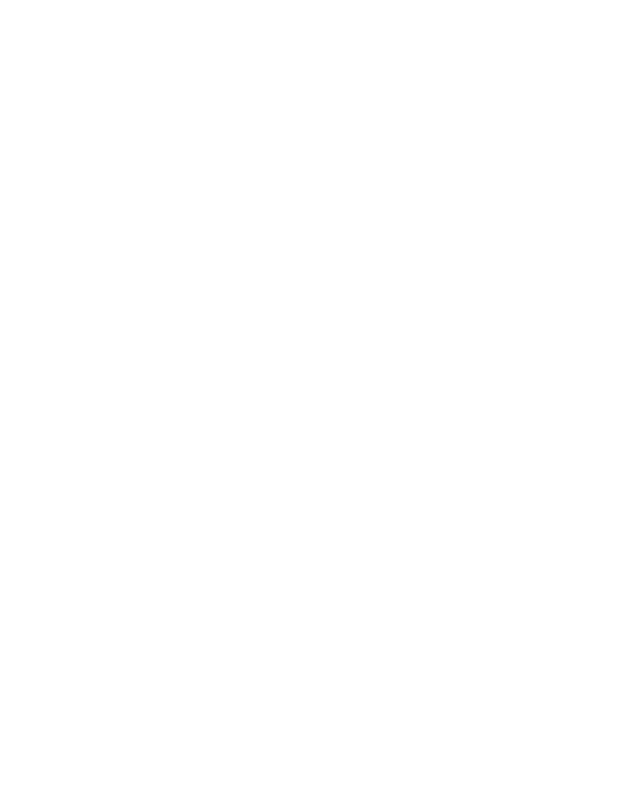
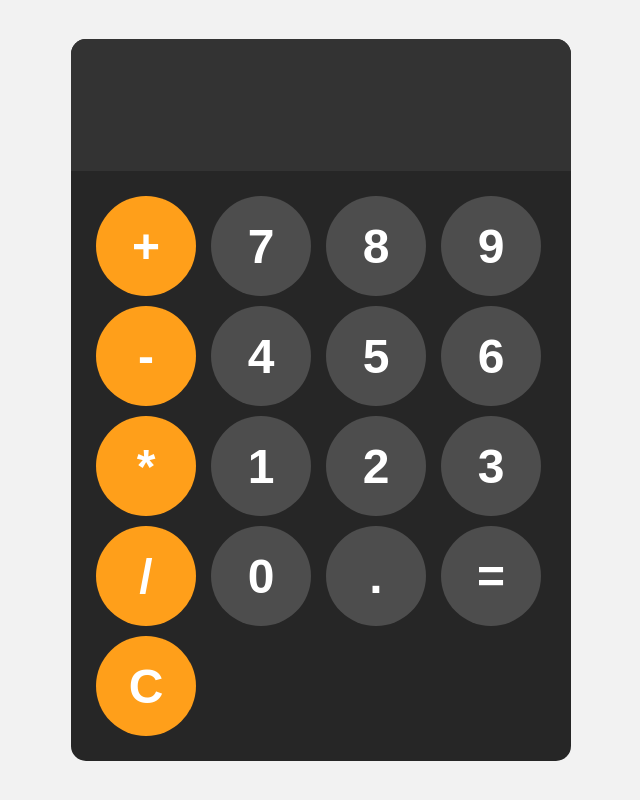
Before and after one commit to Nomskillet/JS-CAlculator, a plain HTML site: page index.html in a window 1280 px wide. Shown: the whole page, without its empty margins (319-959 px from the left). Drawn offline with Linux system fonts and the light colour scheme.

Commit message:
complete

```diff
--- a/index.html
+++ b/index.html
@@ -9,5 +9,28 @@
 </head>
 <body>
 
+    <div id="calculator">
+        <input id="display" readonly>
+        <div id="keys">
+            <button onclick="appendToDisplay('+')" class="operator-btn">+</button>
+            <button onclick="appendToDisplay('7')">7</button>
+            <button onclick="appendToDisplay('8')">8</button>
+            <button onclick="appendToDisplay('9')">9</button>
+            <button onclick="appendToDisplay('-')" class="operator-btn">-</button>
+            <button onclick="appendToDisplay('4')">4</button>
+            <button onclick="appendToDisplay('5')">5</button>
+            <button onclick="appendToDisplay('6')">6</button>
+            <button onclick="appendToDisplay('*')" class="operator-btn">*</button>
+            <button onclick="appendToDisplay('1')">1</button>
+            <button onclick="appendToDisplay('2')">2</button>
+            <button onclick="appendToDisplay('3')">3</button>
+            <button onclick="appendToDisplay('/')" class="operator-btn">/</button>
+            <button onclick="appendToDisplay('0')">0</button>
+            <button onclick="appendToDisplay('.')">.</button>
+            <button onclick="calculate()">=</button>
+            <button onclick="clearDisplay()" class="operator-btn">C</button>
+        </div>
+    </div>
+    <script src="index.js"></script>
 </body>
 </html>
--- a/index.js
+++ b/index.js
@@ -0,0 +1,25 @@
+// CALCULATOR PROGRAM
+
+
+
+const display = document.getElementById("display");
+
+function appendToDisplay(input){
+    display.value += input;
+}
+
+
+function clearDisplay(){
+    display.value = "";
+
+}
+
+function calculate(){
+    try{
+        display.value = eval(display.value)
+    }
+   catch(error){
+    display.value = "ERROR"
+   }
+
+}
--- a/styles.css
+++ b/styles.css
@@ -0,0 +1,70 @@
+body{
+    margin: 0;
+    display: flex;
+    justify-content: center;
+    align-items: center;
+    height: 100vh;
+    background-color: hsl(0, 0%, 95%);
+}
+
+
+#calculator{
+    font-family: Arial, Helvetica, sans-serif;
+    background-color: hsl(0, 0%, 15%);
+    border-radius: 15px;
+    max-width: 500px;
+    overflow: hidden;
+}
+
+
+#display{
+    width: 100%;
+    padding: 20px;
+    font-size: 5rem;
+    text-align: left;
+    border: none;
+    background-color: hsl(0, 0%, 20%);
+    color: white;
+}
+
+
+#keys{
+    display: grid;
+    grid-template-columns: repeat(4, 1fr);
+    gap: 10px;
+    padding: 25px;
+}
+
+
+button{
+    width: 100px;
+    height: 100px;
+    border-radius: 50px;
+    border: none;
+    background-color: hsl(0, 0%, 30%);
+    color: white;
+    font-size: 3rem;
+    font-weight: bold;
+    cursor: pointer;
+}
+
+
+button:hover{
+    background-color: hsl(0, 0%, 40%);
+}
+
+button:active{
+    background-color: hsl(0, 0%, 50%);
+}
+
+.operator-btn{
+    background-color: hsl(35, 100%, 55%);
+}
+
+.operator-btn:hover{
+    background-color: hsl(35, 100%, 65%);
+}
+
+.operator-btn:active{
+    background-color: hsl(35, 100%, 75%);
+}
```
